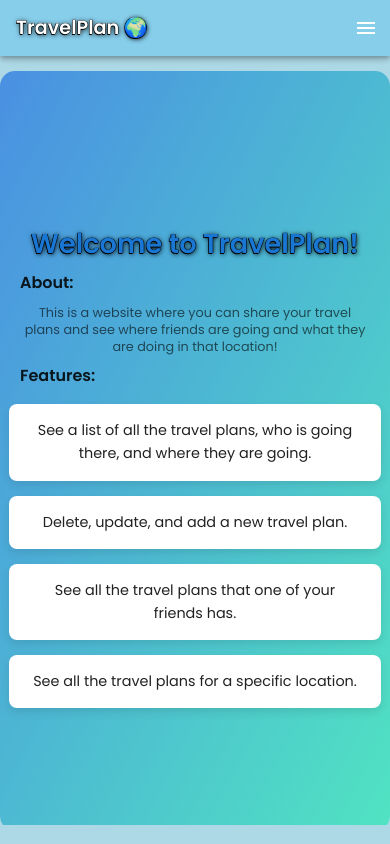
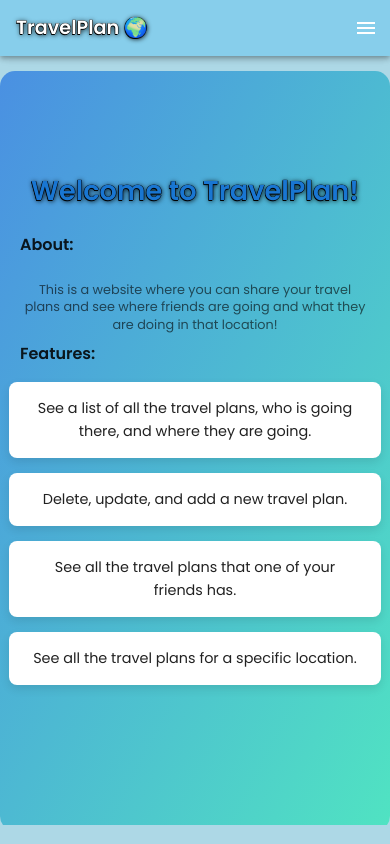
Before and after one commit to spenceradler2/Phase-5-Project, a React (Vite) app in the folder client/: page / in a window 390 px wide. Built offline with nearby package versions, Linux system fonts and the light colour scheme.

Commit message:
Adjusted top padding for better view on large mobile phones

```diff
--- a/client/src/Home.jsx
+++ b/client/src/Home.jsx
@@ -11,7 +11,7 @@ const StyledContainer = styled(Container)(({
   padding: '20px',
   borderRadius: '15px',
   boxSizing: 'border-box',
-  paddingTop: '65px',
+  paddingTop: '10px',
   marginBottom: '5px',
   margin: 0,
   width: '100vw',
@@ -34,7 +34,7 @@ const Home = () => {
   return (
     <Box sx={{ height: '90vh', overflow: 'hidden', display: 'flex', justifyContent: 'center' }}>
       <StyledContainer maxWidth="lg">
-        <Box sx={{ textAlign: 'center', marginTop: { xs: '20px', sm: '8px' }, width: '100%' }}>
+        <Box sx={{ textAlign: 'center', marginTop: { xs: '0px', sm: '8px' }, width: '100%' }}>
           {/* Grow animation for "Welcome" text */}
           <Grow in={true} style={{ transformOrigin: '0 0 0' }} timeout={1000}>
           {/* "Welcome" text */}
@@ -54,7 +54,7 @@ const Home = () => {
 
           {/* Slide animation for "About" */}
           <Slide direction="right" in={true} mountOnEnter unmountOnExit timeout={1400}>
-            <Box sx={{ marginY: 1 }}>
+            <Box sx={{ marginY: 3 }}>
               {/* About title */}
               <Typography
                 variant="h6"
```
